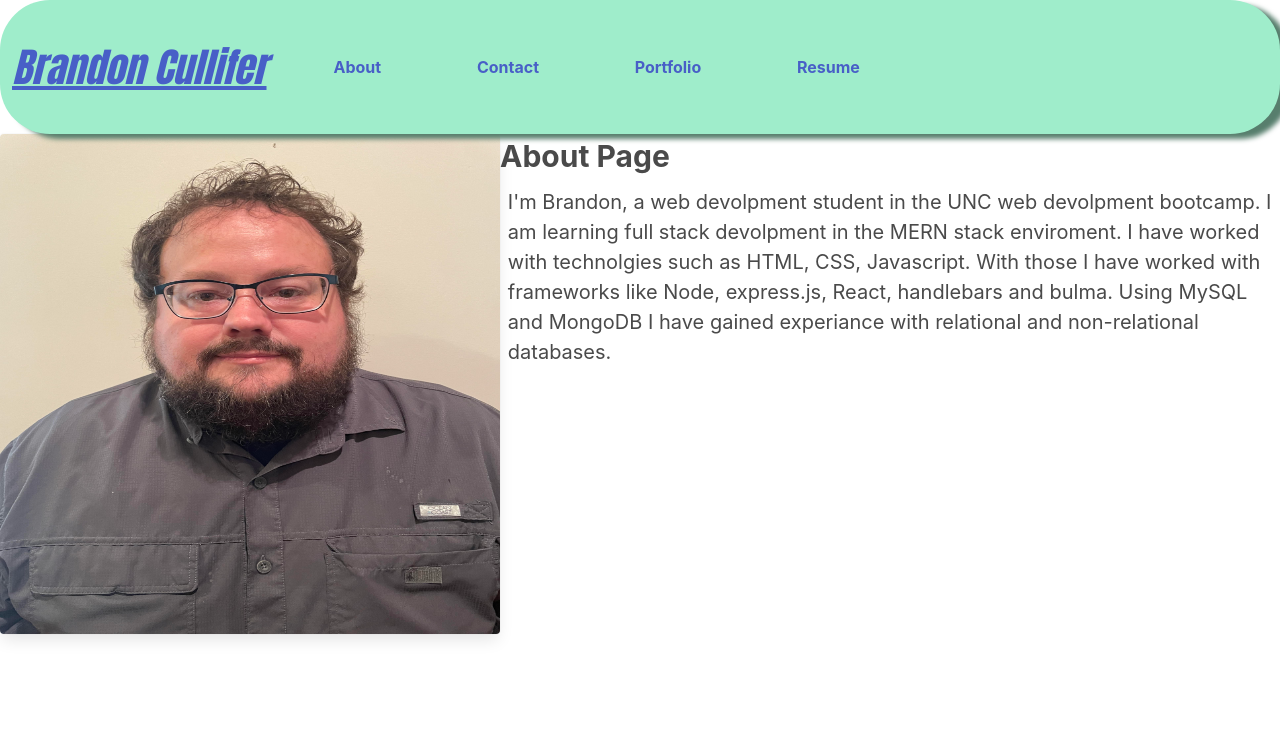
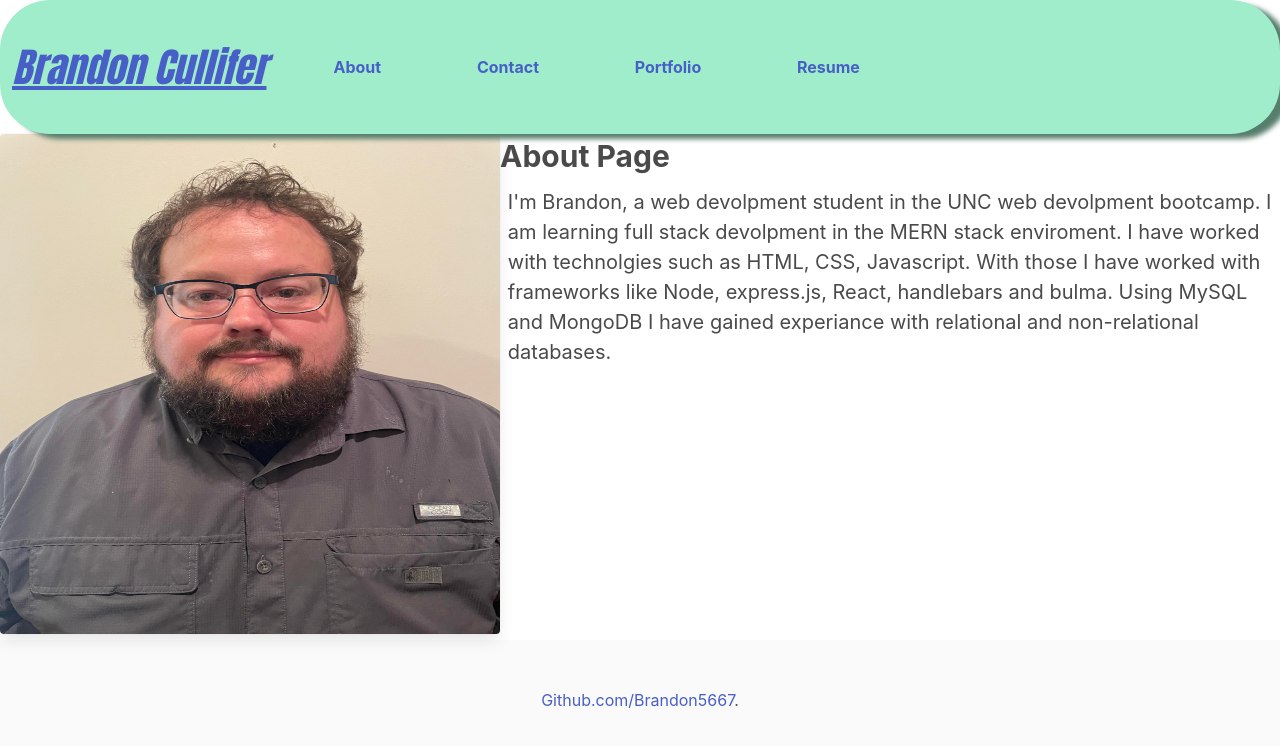
Before and after one commit to Brandon5667/react-profile, a React (Create React App) app: page / in a window 1280 px wide. Shown: the top 746 px of the page. Built offline with nearby package versions, Linux system fonts and the light colour scheme.

Commit message:
added footer

```diff
--- /dev/null
+++ b/src/components/footer.js
@@ -0,0 +1,15 @@
+import React from 'react';
+
+function Footer() {
+    return (
+        <footer class="footer">
+  <div class="content has-text-centered">
+    <p>
+      <a href="https://github.com/Brandon5667">Github.com/Brandon5667</a>.
+    </p>
+  </div>
+</footer>
+    )
+}
+
+export default Footer;
--- a/src/components/profileContainer.js
+++ b/src/components/profileContainer.js
@@ -4,6 +4,7 @@ import Contact from './pages/contact';
 import Portfolio from './pages/portfolio';
 import Resume from './pages/resume';
 import NavTabs from "./navtabs";
+import Footer from "./footer";
 
 export default function ProfileContainer() {
     const [currentPage, setCurrentPage] = useState('About');
@@ -27,6 +28,7 @@ export default function ProfileContainer() {
         <div>
           <NavTabs currentPage={currentPage} handlePageChange={handlePageChange} />
           {renderPage()}
+          <Footer />
         </div>
       );
 };
```
